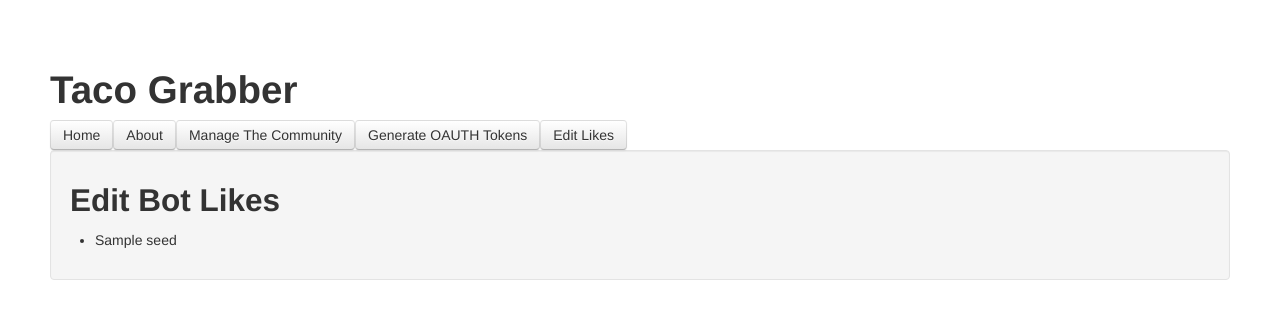
After one commit to benkul/twitterproject, a Django app: page /grabber/editlikes/ in a window 1280 px wide. The commit adds this page. Shown: the top 319 px of the page. Run offline with Django 3.2, Linux system fonts and the light colour scheme; tables that the repository leaves empty hold one stand-in row (values such as "Sample post"); some libraries are stand-ins or nearby versions.

```diff
--- a/tacograbber/grabber/urls.py
+++ b/tacograbber/grabber/urls.py
@@ -9,6 +9,7 @@ urlpatterns = patterns('',
                     url(r'^about/(?P<bot_name>\w+)/$', views.bot_profile, name='bot_profile'),
                     url(r'^generate/?$', views.get_tokens, name="twitter_return"),
                     url(r'^thanks/?$', views.thanks, name="twitter_callback"),
+                    url(r'^editlikes/$', views.edit_likes, name='edit_likes'),
 
 
 )
--- a/tacograbber/grabber/views.py
+++ b/tacograbber/grabber/views.py
@@ -1,7 +1,7 @@
 # Create your views here.
 from django.http import HttpResponse
 from django.template import RequestContext
-from grabber.models import Bot, Current_Bot
+from grabber.models import Bot, Current_Bot, Movie_Seed, Music_Seed, Sports_Seed
 from grabber.forms import CreateTweet, BotTokenForm
 from twython import Twython, TwythonError
 from django.contrib.auth import authenticate, login, logout as django_logout
@@ -163,8 +163,16 @@ from twython_django_oauth.models import TwitterProfile
 
 def user_timeline(request):
     """An example view with Twython/OAuth hooks/calls to fetch data about the user in question."""
-    user = request.user.twitterprofile
+    Bot = request.user.twitterprofile
     twitter = Twython(settings.TWITTER_KEY, settings.TWITTER_SECRET,
                       Current_Bot.user.oauth_token, Current_Bot.user.oauth_secret)
     user_tweets = twitter.get_home_timeline()
     return render_to_response('tweets.html', {'tweets': user_tweets})
+
+def edit_likes(request):
+    context = RequestContext(request)
+    bot_list = Bot.objects.order_by('-name')
+
+    context_dict = {'like': bot_list}
+
+    return render_to_response('grabber/editlikes.html', context_dict, context)
--- a/tacograbber/templates/grabber/about.html
+++ b/tacograbber/templates/grabber/about.html
@@ -5,7 +5,7 @@
 
 {% block body_block %}
 
-<h1>About </h1>
+<h2>About </h2>
 
 <div>
 An attempt to create a community of bots on twitter that interact with each other in a way that mimics actual human interaction.
--- a/tacograbber/templates/grabber/base.html
+++ b/tacograbber/templates/grabber/base.html
@@ -25,7 +25,7 @@
           <a href="/grabber/about/">  <button type="button" class="btn btn-default"> About </button> </a>
           <a href="/admin/">  <button type="button" class="btn btn-default"> Manage The Community  </button></a>
           <a href="/grabber/generate/">   <button type="button" class="btn btn-default"> Generate OAUTH Tokens </button></a>
-
+          <a href="/grabber/editlikes/">   <button type="button" class="btn btn-default"> Edit Likes </button></a>
 
         </div>
 
--- /dev/null
+++ b/tacograbber/templates/grabber/editlikes.html
@@ -0,0 +1,21 @@
+{% extends 'grabber/base.html' %}
+
+{% block title %}{% endblock %}
+
+
+{% block body_block %}
+
+                <h2>Edit Bot Likes</h2>
+                <div>
+                {% if like %}
+                        <ul>
+                            {% for item in like %}
+                            <li> {{ item.sports_seed }} </li>
+
+                            {% endfor %}
+                        </ul>
+                {% else %}
+                            Turns out nobody likes anything... le sad
+                    {% endif %}
+                    </div>
+{% endblock %}
```
